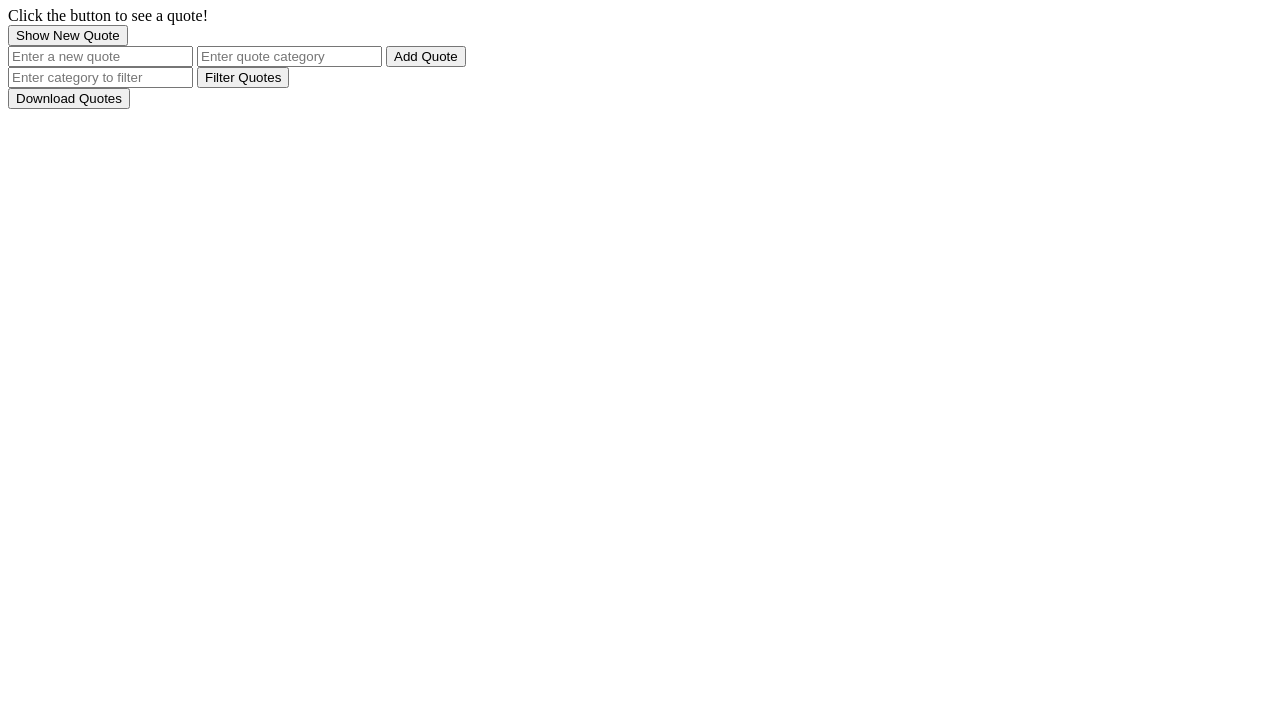
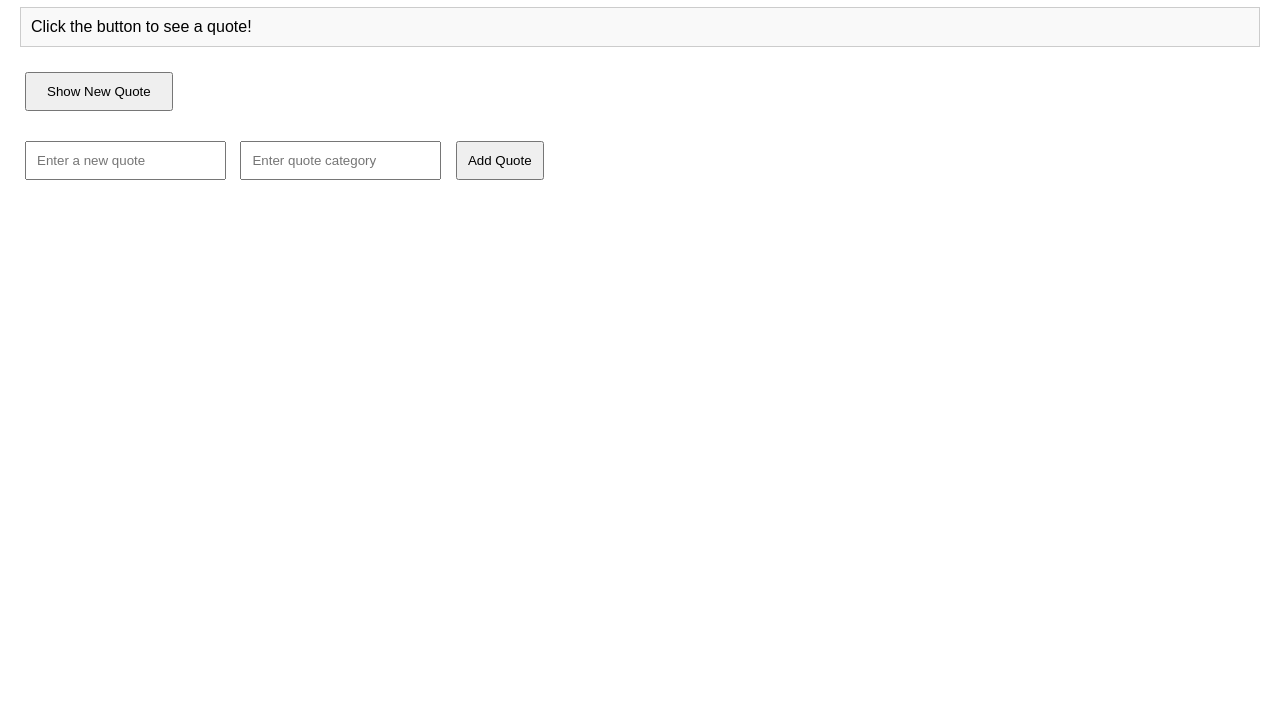
Before and after one commit to Jackto9/alx_fe_javascript, a plain HTML site: page dom-manipulation/index.html in a window 1280 px wide. Shown: the part 73-800 px from the top of the page. Drawn offline with Linux system fonts and the light colour scheme.

Commit message:
Update index.html

```diff
--- a/dom-manipulation/index.html
+++ b/dom-manipulation/index.html
@@ -4,30 +4,41 @@
   <meta charset="UTF-8">
   <meta name="viewport" content="width=device-width, initial-scale=1.0">
   <title>Dynamic Quote Generator</title>
+  <style>
+    body {
+      font-family: Arial, sans-serif;
+      margin: 20px;
+    }
+    #quoteDisplay {
+      margin: 20px 0;
+      padding: 10px;
+      border: 1px solid #ccc;
+      background-color: #f9f9f9;
+    }
+    #newQuote {
+      padding: 10px 20px;
+      cursor: pointer;
+    }
+    #addQuoteForm {
+      margin-top: 20px;
+    }
+    input, button {
+      margin: 5px;
+      padding: 10px;
+    }
+  </style>
 </head>
 <body>
   <h1>Dynamic Quote Generator</h1>
-
-    <!-- Display Quote -->
   <div id="quoteDisplay">Click the button to see a quote!</div>
   <button id="newQuote">Show New Quote</button>
 
-    <!-- Add New Quote -->
-    <div>
+  <div id="addQuoteForm">
     <input id="newQuoteText" type="text" placeholder="Enter a new quote" />
     <input id="newQuoteCategory" type="text" placeholder="Enter quote category" />
     <button onclick="addQuote()">Add Quote</button>
   </div>
 
-    <!-- Filter Quotes -->
-    <div>
-        <input id="filterCategory" type="text" placeholder="Enter category to filter" />
-        <button onclick="filterQuotes()">Filter Quotes</button>
-    </div>
-
-    <!-- Download Quotes -->
-    <button onclick="downloadQuotes()">Download Quotes</button>
-
   <script src="script.js"></script>
 </body>
 </html>
```
Lines whose indentation alone changed are shown as unchanged.
